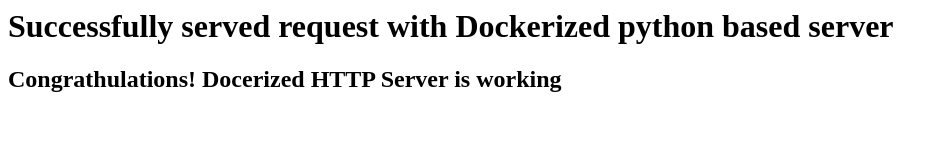
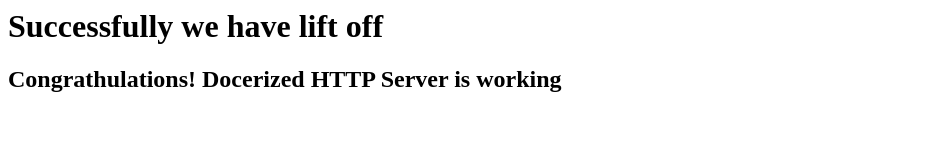
Before and after one commit to bmatos/Web_sever, a plain HTML site: page index.html in a window 1280 px wide. Shown: the whole page, without its empty margins (0-947 px from the left). Drawn offline with Linux system fonts and the light colour scheme.

Commit message:
changing yml

```diff
--- a/index.html
+++ b/index.html
@@ -3,7 +3,7 @@
         <title>Docker Image creation for server written in Python!</title>
         </head>
         <body>
-            <h1>Successfully served request with Dockerized python based server</h1>
+            <h1>Successfully we have lift off</h1>
             <h2>Congrathulations! Docerized HTTP Server is working</h2>
         </body>
 <html>
```
